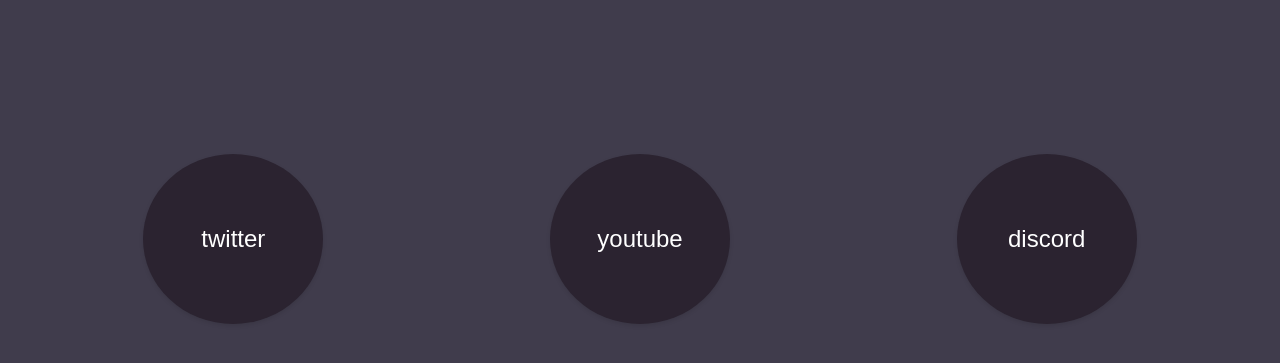
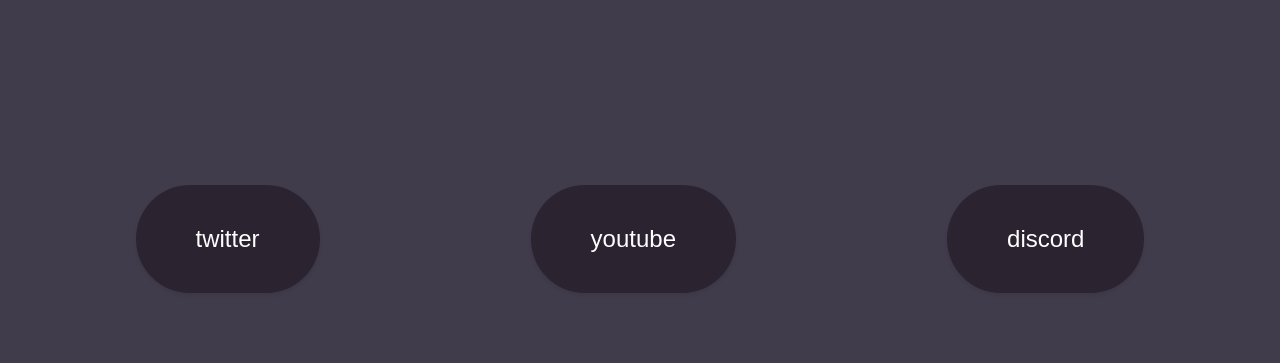
Before and after one commit to clababsos/clababsos.github.io, a plain HTML site: page index.html in a window 1280 px wide. Shown: the part 231-594 px from the top of the page. Drawn offline with Linux system fonts and the light colour scheme.

Commit message:
Update index.html

```diff
--- a/index.html
+++ b/index.html
@@ -23,7 +23,7 @@
         }
         h1 {
             position: absolute;
-            left: 219px;
+            left: 234px;
             bottom: 10px;
             font-size: 4em;
             margin: 0;
@@ -44,13 +44,10 @@
             margin: 0;
         }
         a {
-            display: flex;
-            align-items: center;
-            justify-content: center;
+ display: inline-block;
             padding: 40px 60px; /* Larger padding for bigger bubbles */
-            width: 60px;
-            height: 90px;
-            border-radius: 50%;
+            border-radius: 600px; /* More rounded corners for bubble effect */
+            padding: 40px 60px;
             background-color: #2b2330; /* Button color */
             text-decoration: none;
             color: white; /* Button text color */
```
